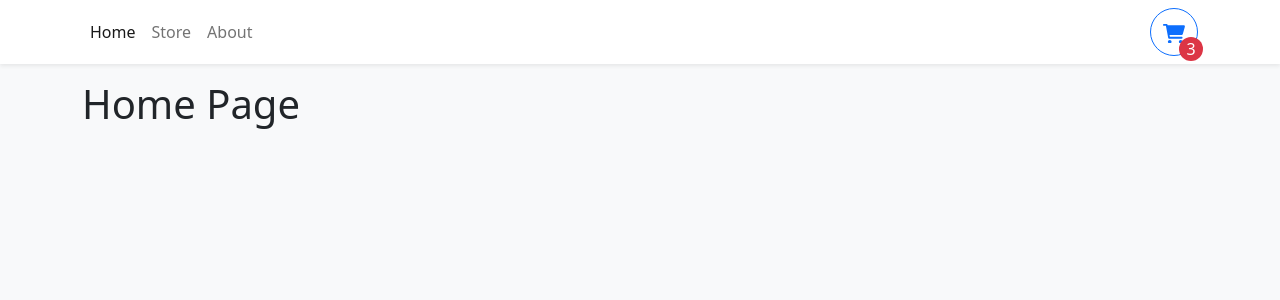
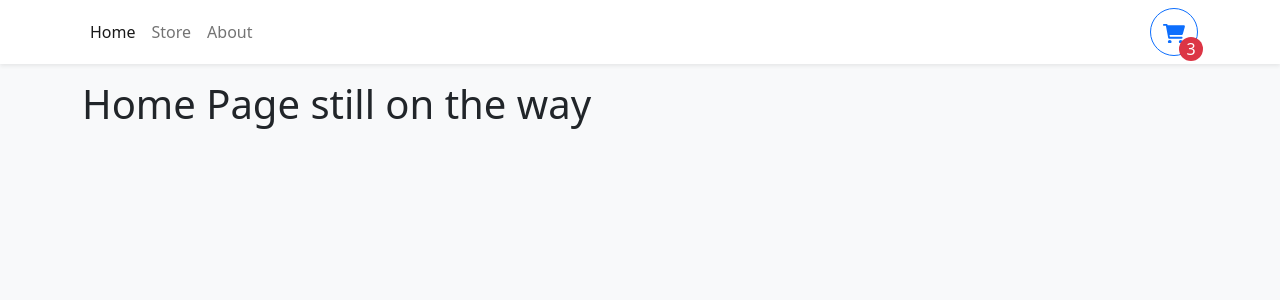
Before and after one commit to Sandeep2630/shopping-cart-typescript, a React (Vite) app: page / in a window 1280 px wide. Shown: the top 300 px of the page. Built offline with nearby package versions, Linux system fonts and the light colour scheme.

Commit message:
miner changes

```diff
--- a/src/pages/Home.tsx
+++ b/src/pages/Home.tsx
@@ -1,3 +1,3 @@
 export function Home (){
-    return <h1>Home Page</h1>
+    return <h1>Home Page still on the way</h1>
 }
--- a/src/pages/Store.tsx
+++ b/src/pages/Store.tsx
@@ -6,7 +6,7 @@ import storeItems from '../data/item.json'
 export function Store(){
     return (
         <>
-        <h1>Store Page</h1>
+        <h1>Store item list  Page</h1>
         <Row md={2} xs={1} lg={3} className='g-3'>
             {storeItems.map((item)=>{
                 return (
```
